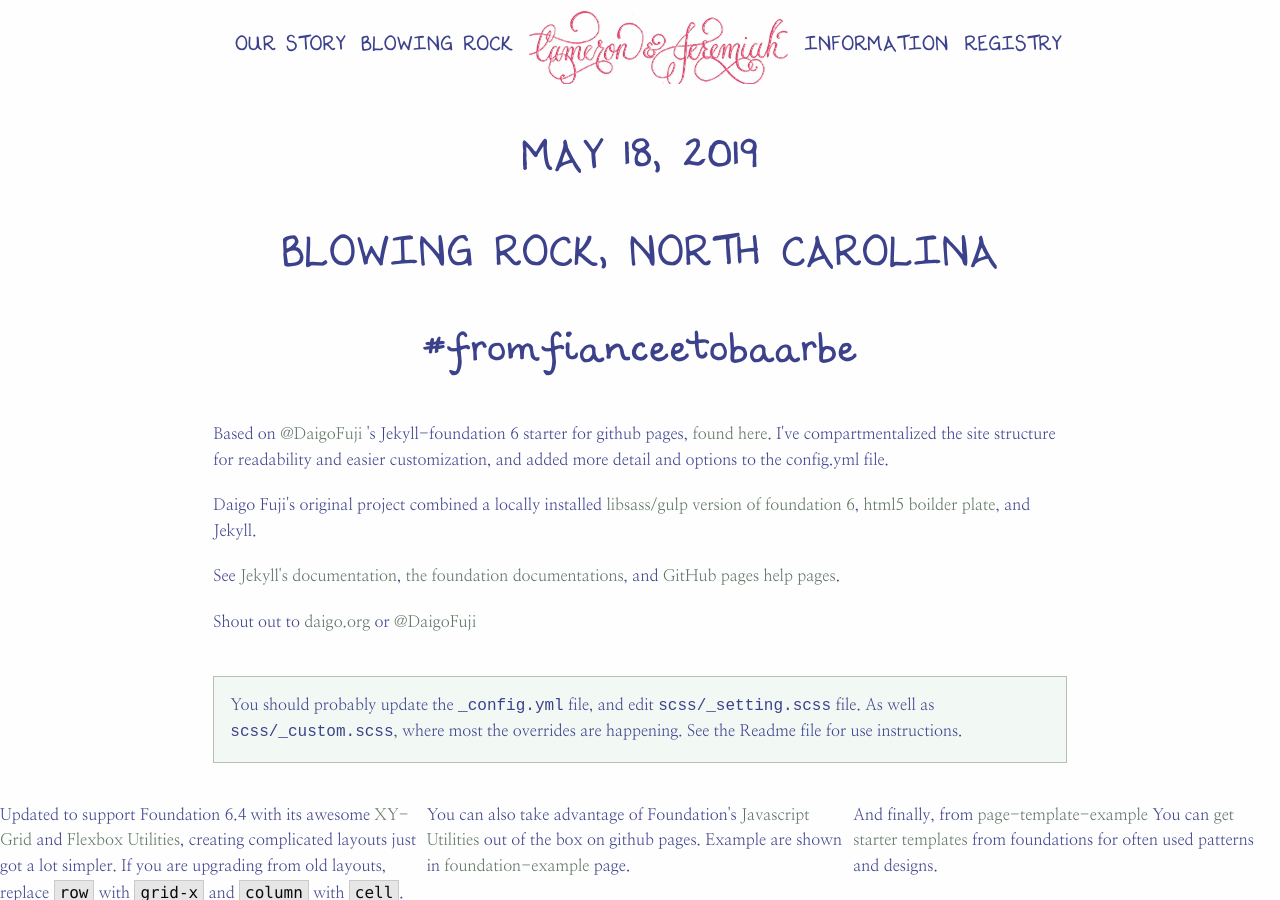
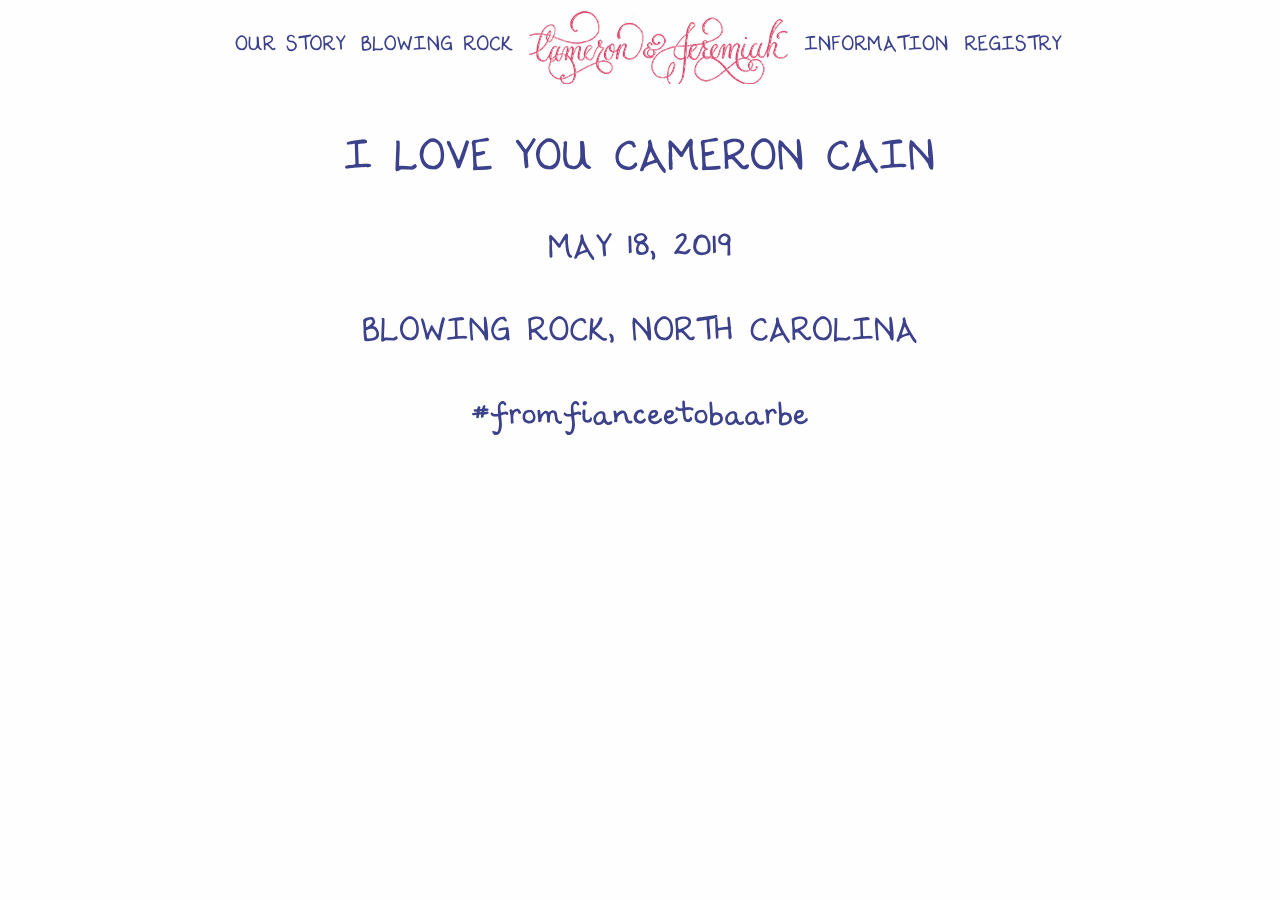
Before and after one commit to cameronandjeremiah/cameronandjeremiah.github.io, a Jekyll site: the page built from index.html, in a window 1280 px wide. Built offline with Jekyll 4.4.1, drawn with Linux system fonts in a browser that asks for light colours; nearby versions of some CDN libraries.

Commit message:
small changes

```diff
--- a/_includes/nav.html
+++ b/_includes/nav.html
@@ -1,6 +1,8 @@
 <div class="title-bar hide-for-medium">
   <div class="title-bar-left">
+      {% unless page.header %}
       <a href="{{ site.url }}"><img src="{{ site.url }}/assets/img/website-logo2.png" alt="Cameron and Jeremiah"></a>
+      {% endunless %}
   </div>
   <div class="title-bar-right menu align-right mrm simple mts">
       <li>
--- a/index.html
+++ b/index.html
@@ -4,57 +4,14 @@ title: Blowing Rock, North Carolina
 description: Use to start a new Github pages site.
 keywords: github pages, Jekyll, foundation 6
 footer: disable
+header:
 ---
 
 <section role="main" class="grid-x">
   <div class="small-12 cell cell-block-y">
-    <h2 class="mvl text-center">May 18, 2019</h2>
-    <h2 class="mvl text-center">{{ page.title }}</h2>
-    <h2 class="mvl text-center hashtag">#fromfianceetobaarbe</h2>
-
-
-    <div class="grid-x">
-      <div class="medium-10 large-8 medium-offset-1 large-offset-2 cell">
-
-        <p class="mbm">Based on <a href="http://twitter.com/DaigoFuji">@DaigoFuji</a> 's Jekyll-foundation 6 starter for github pages, <a href="https://github.com/daigofuji/jekyll-foundation-6-starter/">found here</a>. I've compartmentalized the site structure for readability and easier customization, and added more detail and options to the config.yml file. </p>
-
-        <p class="mbm">Daigo Fuji's original project combined a locally installed <a href="http://foundation.zurb.com/docs/sass.html">libsass/gulp version of foundation 6</a>, <a href="http://html5boilerplate.com/">html5 boilder plate</a>, and Jekyll. </p>
-
-        <p class="mbm"> See <a href="http://jekyllrb.com/docs/home/">Jekyll's documentation</a>, <a href="http://foundation.zurb.com/sites/docs/">the foundation documentations</a>, and <a href="https://help.github.com/categories/20/articles">GitHub pages help pages</a>.</p>
-
-        <p class="mbl">Shout out to <a href="http://daigo.org">daigo.org</a> or <a href="http://twitter.com/DaigoFuji">@DaigoFuji</a></p>
-
-        <div class="callout secondary radius mvl">
-          <p>You should probably update the <samp>_config.yml</samp> file, and edit <samp>scss/_setting.scss</samp> file. As well as <samp>scss/_custom.scss</samp>, where most the overrides are happening. See the Readme file for use instructions.</p>
-        </div>
-
-      </div>
-    </div>
-
-    <div class="grid-x">
-
-      <div class="large-4 cell">
-        <p>Updated to support Foundation 6.4 with its awesome <a href="https://foundation.zurb.com/sites/docs/xy-grid.html">XY-Grid</a> and <a href="https://foundation.zurb.com/sites/docs/flexbox-utilities.html">Flexbox Utilities</a>, creating complicated layouts just got a lot simpler. If you are upgrading from old layouts, replace <code>row</code> with <code>grid-x</code> and <code>column</code> with <code>cell</code>.</p>
-      </div>
-
-      <div class="large-4 cell">
-        <p>You can also take advantage of Foundation's <a href="https://foundation.zurb.com/sites/docs/">Javascript Utilities</a> out of the box on github pages. Example are shown in <a href="page-foundation-example.html">foundation-example</a> page.</p>
-      </div>
-
-      <div class="large-4 cell">
-        <p>And finally, from <a href="page-template-example.html">page-template-example</a> You can <a href="http://foundation.zurb.com/templates.html">get starter templates</a> from foundations for often used patterns and designs.</p>
-      </div>
-
-    </div>
-
-    <div class="grid-x">
-      <div class="medium-10 large-8 medium-offset-1 large-offset-2 cell">
-
-        <p class="mvl">This also supports <a href="https://fontawesome.com/"><i class="fab fa-font-awesome fa-lg"></i>
-        Font Awesome</a> version 5, so you can go crazy with <a href="https://fontawesome.com/icons">the icons</a>: <i class="fab fa-bitcoin fa-lg"></i> <i class="fas fa-spinner fa-pulse fa-lg"></i> <i class="fas fa-beer fa-lg"></i>  <i class="fas fa-hand-peace fa-lg"></i>. </p>
-
-      </div>
-    </div>
-
+    <h2 class="mvl text-center">I love you Cameron Cain</h2>
+    <h3 class="mvl text-center">May 18, 2019</h2>
+    <h3 class="mvl text-center">{{ page.title }}</h2>
+    <h3 class="mvl text-center hashtag">#fromfianceetobaarbe</h2>
   </div>
 </section>
--- a/scss/_custom.scss
+++ b/scss/_custom.scss
@@ -15,7 +15,7 @@ h1, h2, h3, h4, h5, h6 {
 @font-face {
   font-family: "scrogglet";
   src:
-    // local("Scrogglet"), local("scrogglet"), local("scroggletregular"),
+    local("Scrogglet"), local("scrogglet"), local("scroggletregular"),
     url('font/scrogglet-webfont.woff2') format('woff2'),
     url('font/scrogglet-webfont.woff') format('woff'),
     url("font/scrogglet.ttf") format('truetype'),
```
Also changed, not shown: css/app.css.
